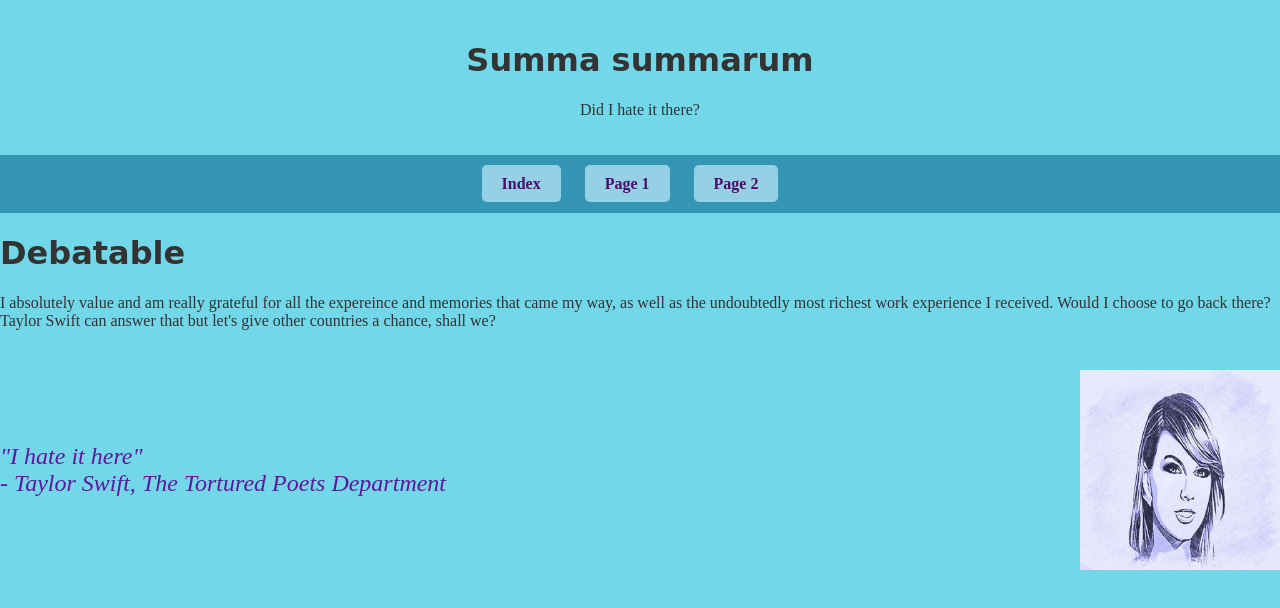
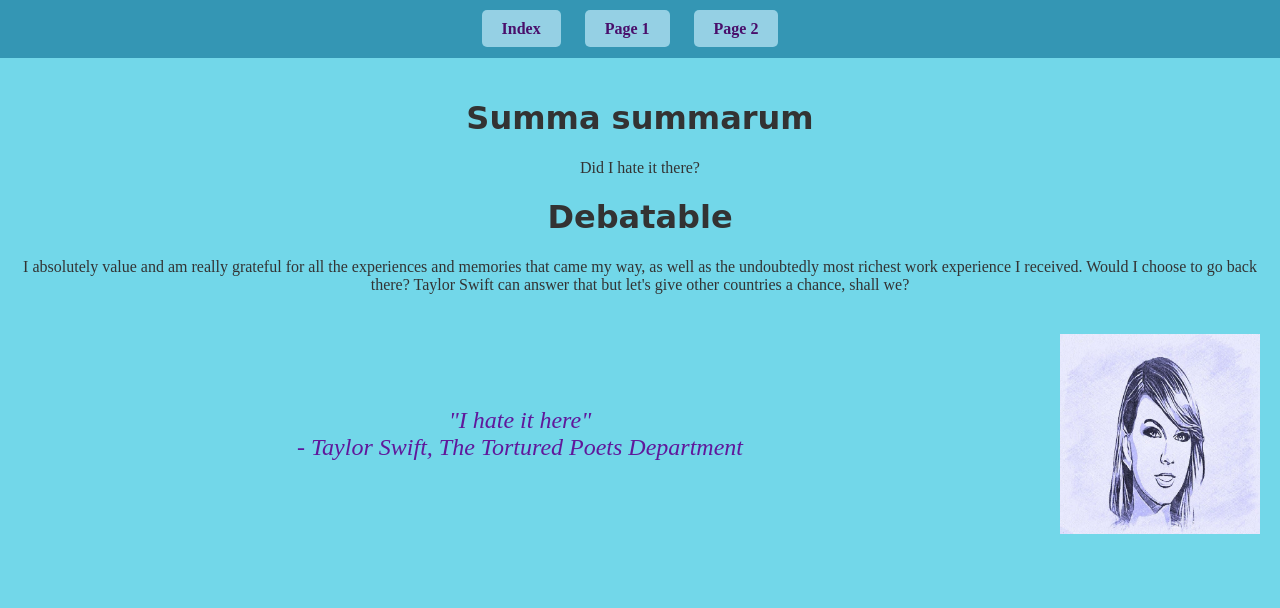
Before and after one commit to spe27/Index.html, a plain HTML site: page page3.html in a window 1280 px wide. Drawn offline with Linux system fonts and the light colour scheme.

Commit message:
Update page3.html

```diff
--- a/page3.html
+++ b/page3.html
@@ -3,14 +3,10 @@
 <head>
     <meta charset="UTF-8">
     <meta name="viewport" content="width=device-width, initial-scale=1.0">
-    <title>Being remigrant in Finland</title>
+    <title>Being a Remigrant in Finland</title>
     <link rel="stylesheet" href="styles.css">
 </head>
 <body>
-    <main>
-        <h1>Summa summarum</h1>
-        <p> Did I hate it there?</p>
-    </main>
     <header>
         <nav>
             <ul>
@@ -20,8 +16,11 @@
             </ul>
         </nav>
     </header>
+    <main>
+        <h1>Summa summarum</h1>
+        <p>Did I hate it there?</p>
         <h1>Debatable</h1>
-        <p>I absolutely value and am really grateful for all the expereince and memories that came my way, as well as the undoubtedly most richest work experience I received. Would I choose to go back there? Taylor Swift can answer that but let's give other countries a chance, shall we?</p>
+        <p>I absolutely value and am really grateful for all the experiences and memories that came my way, as well as the undoubtedly most richest work experience I received. Would I choose to go back there? Taylor Swift can answer that but let's give other countries a chance, shall we?</p>
         <section class="quote-section">
             <p class="quote">
                 "I hate it here" <br>
@@ -29,5 +28,6 @@
             </p>
             <img src="taylor-swift-6048968_640.jpg" alt="Taylor Swift">
         </section>
+    </main>
 </body>
 </html>
```
